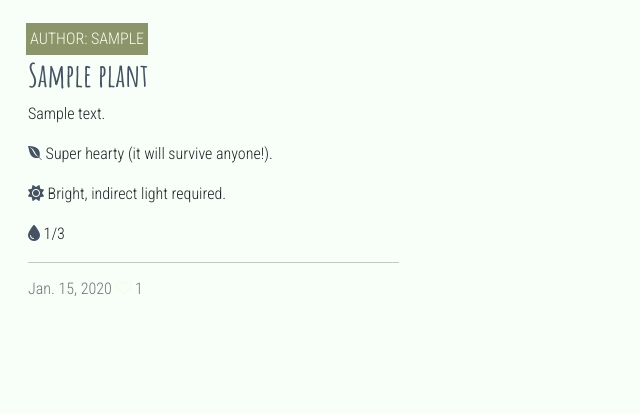
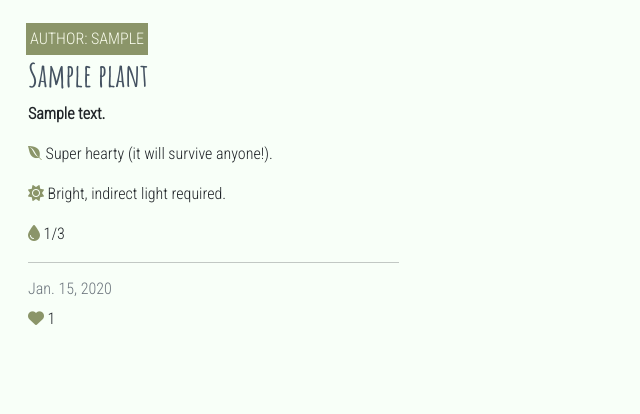
Before and after one commit to CaraMcAvinchey/stem-and-leaf-blog, a Django app: page / in a window 1280 px wide. Shown: the part 82-496 px from the top of the page, without its empty margins (0-640 px from the left). Run offline with Django 3.2, Linux system fonts and the light colour scheme; tables that the repository leaves empty hold one stand-in row (values such as "Sample post"); some libraries are stand-ins or nearby versions.

Commit message:
Style like and comment icons

```diff
--- a/static/css/style.css
+++ b/static/css/style.css
@@ -60,6 +60,10 @@ body {
     background-color: transparent;
 }
 
+.card-excerpt {
+    font-weight: bold;
+}
+
 .image-container {
     position: relative;
 }
@@ -79,7 +83,7 @@ body {
 }
 
 .card-icon i {
-    color:#445261;
+    color:#8B9569;
 }
 
 .post-link {
@@ -131,6 +135,10 @@ body {
 .post-title, .post-date, .post-icon {
     margin-top: 2%;
     margin-left: 5%;
+}
+
+.icon i {
+    color:#445261
 }
 
 /* links and buttons */
--- a/templates/index.html
+++ b/templates/index.html
@@ -26,13 +26,13 @@
                             <a href="{% url 'post_detail' plant.slug  %}" class="post-link">
                                 <h2 class="card-title">{{ plant.title }}</h2>
                             </a>
-                            <p class="card-text">{{ plant.excerpt }}</p>
+                            <p class="card-excerpt">{{ plant.excerpt }}</p>
                                 <p class="card-text card-icon"><i class="fa-brands fa-envira"></i> {{ plant.get_plant_level_display }}.</p>
                                 <p class="card-text card-icon"><i class="fa-solid fa-sun"></i> {{ plant.get_plant_light_display }}.</p>
                                 <p class="card-text card-icon"><i class="fa-solid fa-droplet"></i> {{ plant.plant_thirst }}/3</p>
                             <hr/>
-                            <p class="card-text text-muted h6">{{ plant.created_on}} <i class="far fa-heart"></i>
-                                {{ plant.number_of_likes }}</p>
+                            <p class="card-text text-muted h6">{{ plant.created_on}}</p>
+                            <p class="card-icon"><i class="fa-solid fa-heart"></i> {{ plant.number_of_likes }}</p>
                         </div>
                     </div>
                 </div>
--- a/templates/post_detail.html
+++ b/templates/post_detail.html
@@ -33,12 +33,12 @@
                 <div class="row">
 
                     <div class="col-1">
-                        <strong class="text-secondary"><i class="far fa-heart"></i> {{ plant.number_of_likes }}
+                        <strong class="text-secondary icon"><i class="fa-solid fa-heart"></i> {{ plant.number_of_likes }}
                         </strong>
                     </div>
                     <div class="col-1">
                         {% with comments.count as total_comments %}
-                        <strong class="text-secondary"><i class="far fa-comments"></i>
+                        <strong class="text-secondary icon"><i class="fa-solid fa-comment"></i>
                             {{ total_comments }}</strong>
                         {% endwith %}
                     </div>
```
